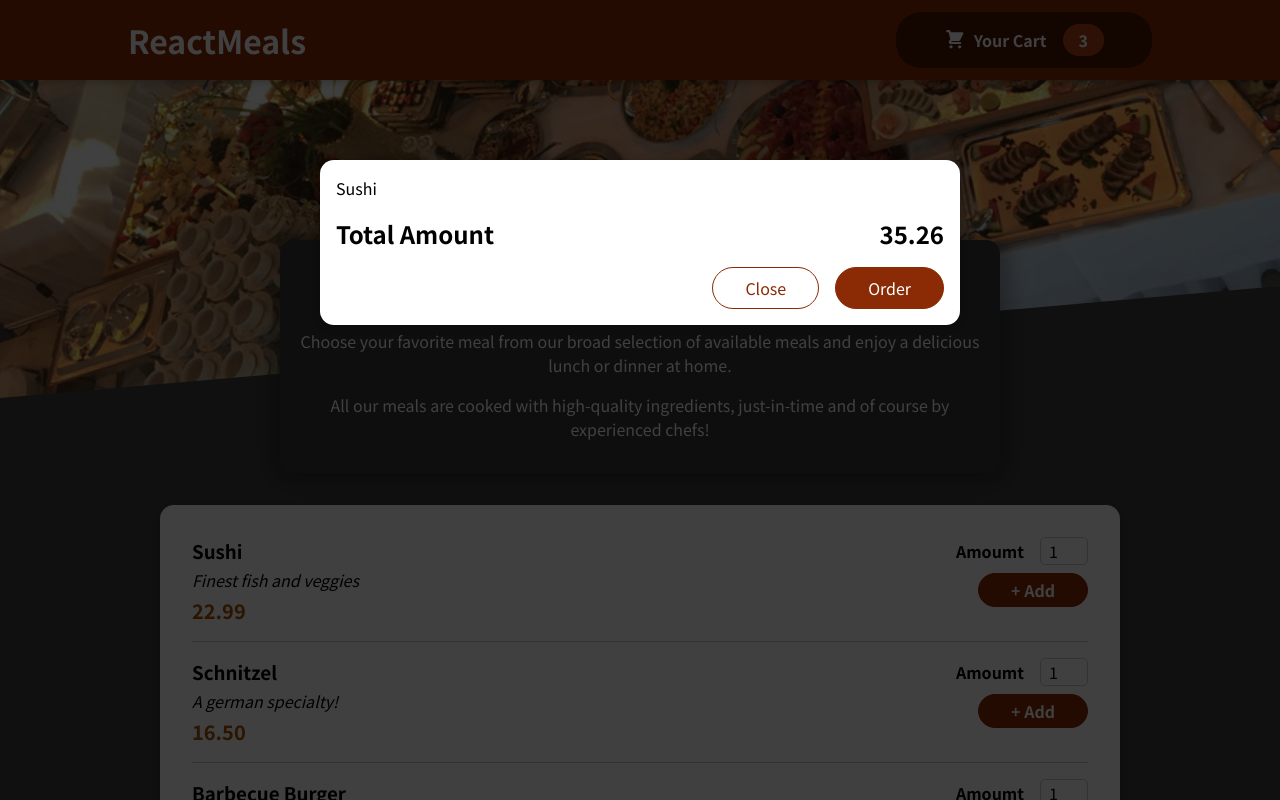
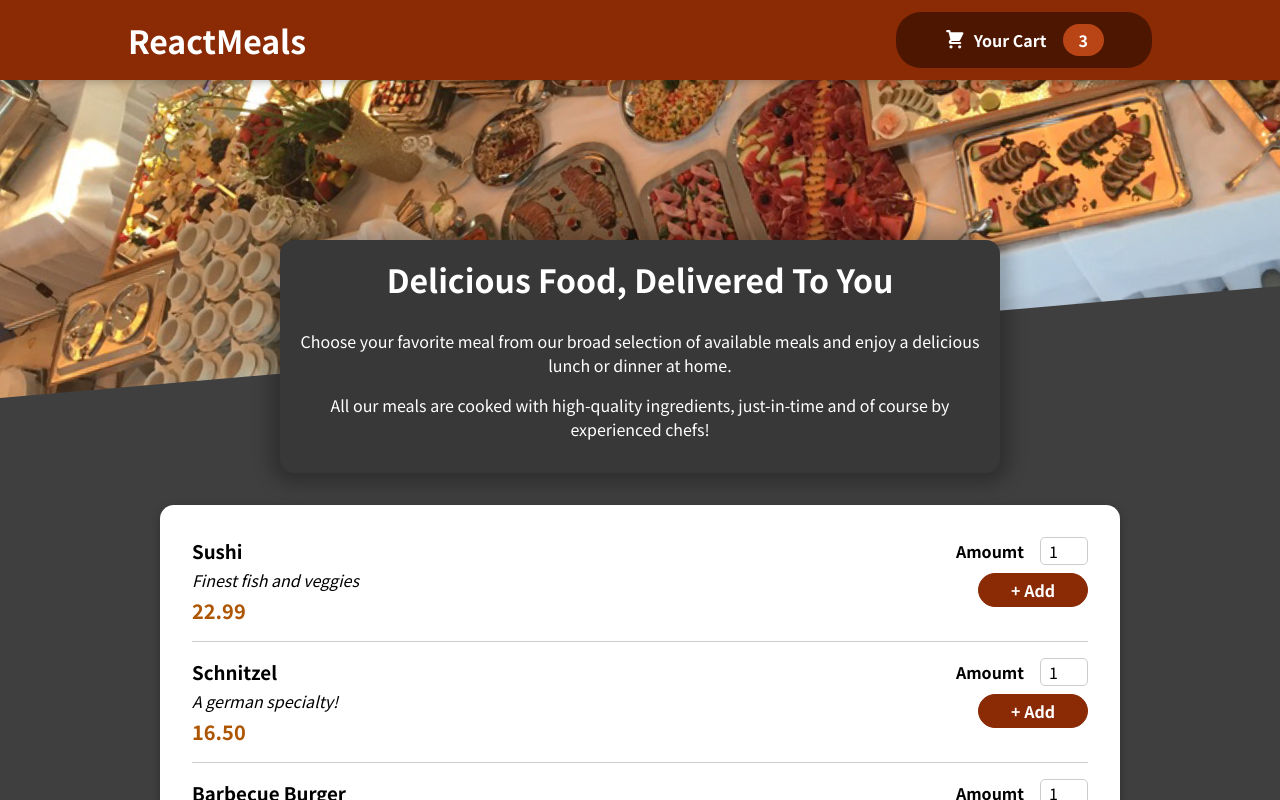
Before and after one commit to solarenergy990/food-order-app, a React (Create React App) app: page / in a window 1280 px wide. Shown: the top 800 px of the page. Built offline with nearby package versions, Linux system fonts and the light colour scheme.

Commit message:
creates Modals & Carts State

```diff
--- a/src/App.js
+++ b/src/App.js
@@ -1,13 +1,23 @@
-import { Fragment } from "react";
+import { Fragment, useState } from "react";
 import Header from "./components/Layout/Header/Header";
 import Meals from "./components/Meals/Meals";
 import Cart from "./components/Cart/Cart";
 
 function App() {
+  const [cartIsShown, setCartIsShown] = useState(false);
+
+  const handleShowCart = () => {
+    setCartIsShown(true)
+  }
+
+  const handleHideCart = () => {
+    setCartIsShown(false)
+  }
+
   return (
     <Fragment>
-      <Cart />
-      <Header />
+      {cartIsShown && <Cart onClose={handleHideCart}/>}
+      <Header onShowCart={handleShowCart}/>
       <main>
         <Meals />
       </main>
--- a/src/components/Cart/Cart.js
+++ b/src/components/Cart/Cart.js
@@ -2,23 +2,23 @@ import Modal from "../UI/Modal/Modal";
 
 import classes from "./Cart.module.css";
 
-const Cart = () => {
+const Cart = ({onClose}) => {
   const cartItems = [{ id: "c1", name: "Sushi", amount: 2, price: 12.99 }].map(
     (item) => {
-      const { name } = item;
-      return <li>{name}</li>;
+      const { name, id } = item;
+      return <li key={id}>{name}</li>;
     }
   );
 
   return (
-    <Modal>
+    <Modal onClose={onClose}>
       <ul className={classes["cart-items"]}>{cartItems}</ul>
       <div className={classes.total}>
         <span>Total Amount</span>
         <span>35.26</span>
       </div>
       <div className={classes.actions}>
-        <button className={classes["button--alt"]}>Close</button>
+        <button className={classes["button--alt"]} onClick={onClose}>Close</button>
         <button className={classes.button}>Order</button>
       </div>
     </Modal>
--- a/src/components/Layout/Header/Header.js
+++ b/src/components/Layout/Header/Header.js
@@ -2,12 +2,12 @@ import HeaderCartButton from "./HeadreCartButton/HeaderCartButton";
 import mealsImg from "../../../assets/meals.jpg";
 import classes from "./Header.module.css";
 
-const Header = () => {
+const Header = ({onShowCart}) => {
   return (
     <>
       <header className={classes.header}>
         <h1>ReactMeals</h1>
-        <HeaderCartButton />
+        <HeaderCartButton onClick={onShowCart}/>
       </header>
       <div className={classes["main-image"]}>
         <img src={mealsImg} alt="table full of delicious food" />
--- a/src/components/Layout/Header/HeadreCartButton/HeaderCartButton.js
+++ b/src/components/Layout/Header/HeadreCartButton/HeaderCartButton.js
@@ -1,9 +1,10 @@
 import classes from "./HeaderCartButton.module.css";
 import CartIcon from "../../../Cart/CartIcon";
 
-const HeaderCartButton = () => {
+const HeaderCartButton = ({onClick}) => {
+
   return (
-    <button className={classes.button}>
+    <button className={classes.button} onClick={onClick}>
       <span className={classes.icon}>
         <CartIcon />
       </span>
--- a/src/components/UI/Modal/Modal.js
+++ b/src/components/UI/Modal/Modal.js
@@ -2,8 +2,8 @@ import {Fragment} from 'react'
 import ReactDOM from 'react-dom'
 import classes from "./Modal.module.css";
 
-const Backdrop = () => {
-  return <div className={classes.backdrop} />;
+const Backdrop = ({onClose}) => {
+  return <div className={classes.backdrop} onClick={onClose}/>;
 };
 
 const ModalOverlay = ({ children }) => {
@@ -16,9 +16,9 @@ const ModalOverlay = ({ children }) => {
 
 const portalElement = document.getElementById('overlays')
 
-const Modal = ({children}) => {
+const Modal = ({children, onClose}) => {
     return <Fragment>
-        {ReactDOM.createPortal(<Backdrop />, portalElement)}
+        {ReactDOM.createPortal(<Backdrop onClose={onClose}/>, portalElement)}
         {ReactDOM.createPortal(<ModalOverlay>{children}</ModalOverlay>, portalElement)}
     </Fragment>
 };
```
